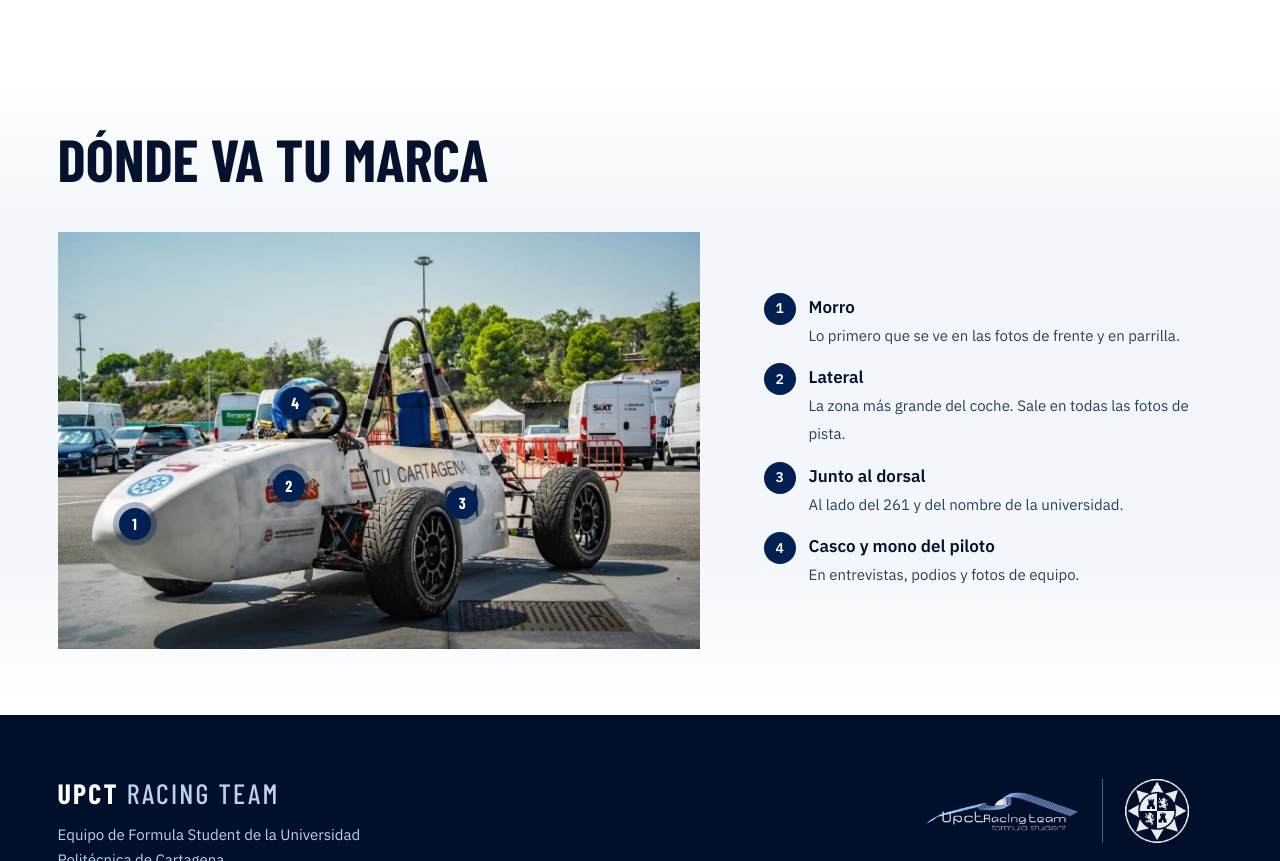
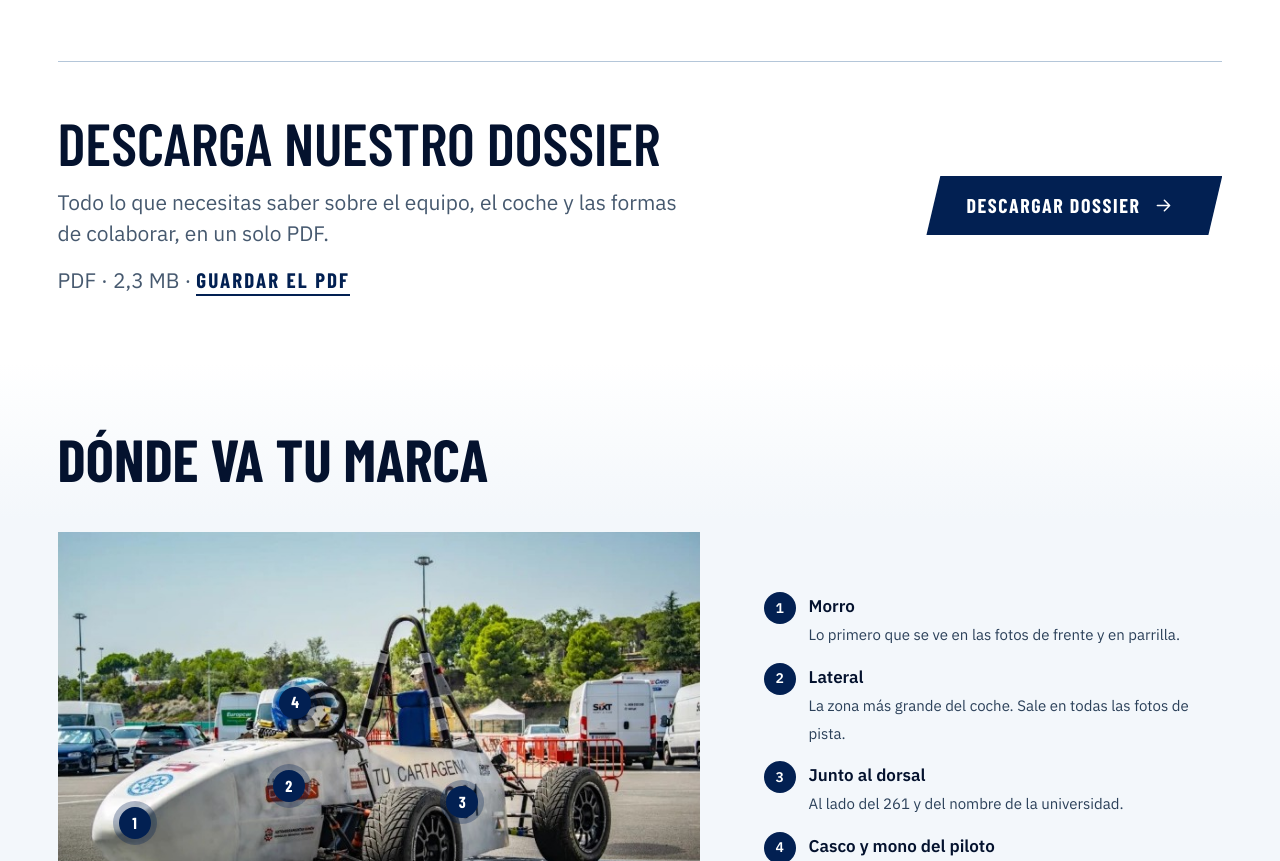
Before and after one commit to RacingTeamUPCT/UPCTRacingTeam, a plain HTML site: page patrocinadores.html in a window 1280 px wide. Shown: the part 1779-2640 px from the top of the page. Drawn offline with nearby package versions, Linux system fonts and the light colour scheme; a web font is replaced by a local one.

Commit message:
Dossier de patrocinio: PDF descargable, seccion en Patrocinadores y boton en la portada (ES/EN)
Co-Authored-By: Claude Sonnet 5.5 <noreply@anthropic.com>

```diff
--- a/css/styles.css
+++ b/css/styles.css
@@ -1796,6 +1796,9 @@ html.is-leaving main, html.is-leaving .site-footer { opacity: 0; transition: opa
 .patro__cta .btn { background: var(--c-pure-white); color: var(--c-blue); }
 .patro__cta .btn::before { background: var(--c-sky-soft); }
 @media (max-width: 760px) { .patro__cta { grid-template-columns: 1fr; } }
+.patro__cta .hero__actions { margin-top: 0; }                          /* «Hablemos» + «Descargar dossier» juntos, alineados con el texto */
+.patro__cta .btn--ghost { background: var(--c-sky); color: var(--c-ink); }
+.patro__cta .btn--ghost::before { background: var(--c-sky-soft); }
 
 /* Patrocinadores: dónde va tu marca */
 .mapa { display: grid; grid-template-columns: minmax(0, 7fr) minmax(0, 5fr); gap: 2rem clamp(2rem, 5vw, 4rem); align-items: center; }
--- /dev/null
+++ b/data/dossier.js
@@ -0,0 +1,11 @@
+/* ==========================================================================
+   UPCT Racing Team — Dossier de patrocinio (PDF descargable)
+   El archivo vive en assets/docs/. El tamaño lo calcula el build (npm run build)
+   cada vez que cambia el PDF; si lo cambias a mano, actualiza "bytes".
+   ========================================================================== */
+window.UPCT = window.UPCT || {};
+
+UPCT.dossier = {
+  src: "assets/docs/dossier-patrocinio-upct-racing-team.pdf",
+  bytes: 2418129
+};
--- a/data/i18n-en.js
+++ b/data/i18n-en.js
@@ -241,6 +241,11 @@ UPCT.i18nEN = {
     "¿Quieres patrocinarnos?": "Want to sponsor us?",
     "Si tu empresa o institución quiere formar parte del proyecto, escríbenos y te contamos cómo colaborar.": "If your company or institution would like to be part of the project, write to us and we will tell you how to collaborate.",
     "Hablemos": "Let's talk",
+    "Descarga nuestro dossier": "Download our dossier",
+    "Todo lo que necesitas saber sobre el equipo, el coche y las formas de colaborar, en un solo PDF.": "Everything you need to know about the team, the car and the ways to collaborate, in a single PDF.",
+    "Descargar dossier": "Download dossier",
+    "Guardar el PDF": "Save the PDF",
+    "(PDF; se abre en una pestaña nueva)": "(PDF; opens in a new tab)",
 
     /* ---------- Contacto ---------- */
     "¿Quieres colaborar, patrocinarnos o simplemente conocernos? Escríbenos.": "Want to collaborate, sponsor us or simply get to know us? Write to us.",
--- a/js/main.js
+++ b/js/main.js
@@ -156,6 +156,17 @@
     if (value) { el.textContent = value; }
   });
 
+  /* Tamaño del dossier en PDF («PDF · 2,3 MB» / «PDF · 2.3 MB»), leído de data/dossier.js */
+  function fillDossierSize() {
+    var bytes = UPCT.dossier && UPCT.dossier.bytes;
+    if (!bytes) { return; }
+    var mb = (bytes / 1048576).toFixed(1);
+    var text = 'PDF · ' + (UPCT.i18n && UPCT.i18n.lang === 'en' ? mb : mb.replace('.', ',')) + ' MB';
+    Array.prototype.forEach.call(d.querySelectorAll('[data-dossier-size]'), function (el) { el.textContent = text; });
+  }
+  fillDossierSize();
+  d.addEventListener('upct:lang', fillDossierSize);
+
   /* Iconos: <span data-icon="arrow"></span> */
   Array.prototype.forEach.call(d.querySelectorAll('[data-icon]'), function (el) {
     el.innerHTML = UPCT.icon(el.getAttribute('data-icon'));
--- a/patrocinadores.html
+++ b/patrocinadores.html
@@ -33,6 +33,7 @@
 
   <script src="data/site.js"></script>
   <script src="data/sponsors.js"></script>
+  <script src="data/dossier.js"></script>
   <script src="data/i18n-en.js"></script>
   <script src="js/i18n.js"></script>
   <script src="js/components.js"></script>
@@ -65,6 +66,16 @@
             <p>Si tu empresa o institución quiere formar parte del proyecto, escríbenos y te contamos cómo colaborar.</p>
           </div>
           <a class="btn" href="contacto.html?asunto=Quiero%20patrocinar%20al%20UPCT%20Racing%20Team">Hablemos <span data-icon="arrow"></span></a>
+        </div>
+
+        <!-- Dossier de patrocinio en PDF (el tamaño sale de data/dossier.js) -->
+        <div class="sponsor-cta" id="dossier" data-reveal>
+          <div>
+            <h2>Descarga nuestro dossier</h2>
+            <p>Todo lo que necesitas saber sobre el equipo, el coche y las formas de colaborar, en un solo PDF.</p>
+            <p class="sponsor-note"><span data-dossier-size></span> · <a class="link-line" href="assets/docs/dossier-patrocinio-upct-racing-team.pdf" download>Guardar el PDF</a></p>
+          </div>
+          <a class="btn" href="assets/docs/dossier-patrocinio-upct-racing-team.pdf" target="_blank" rel="noopener noreferrer">Descargar dossier <span data-icon="arrow"></span><span class="visually-hidden"> (se abre en una pestaña nueva)</span></a>
         </div>
       </div>
     </section>
```
Also changed, not shown: index.html (+5 -1 lines), 1 other file.
